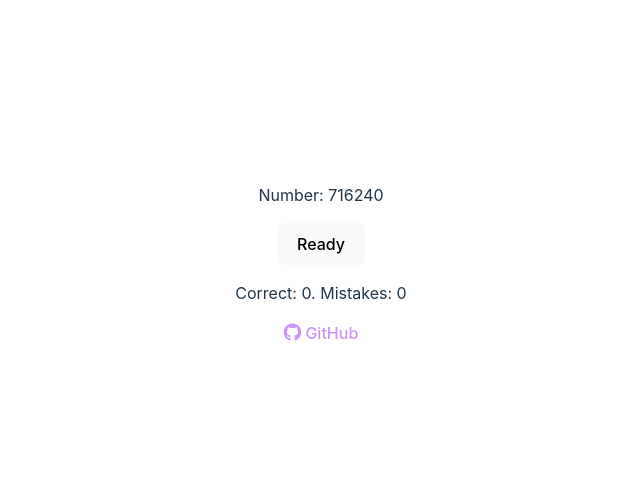
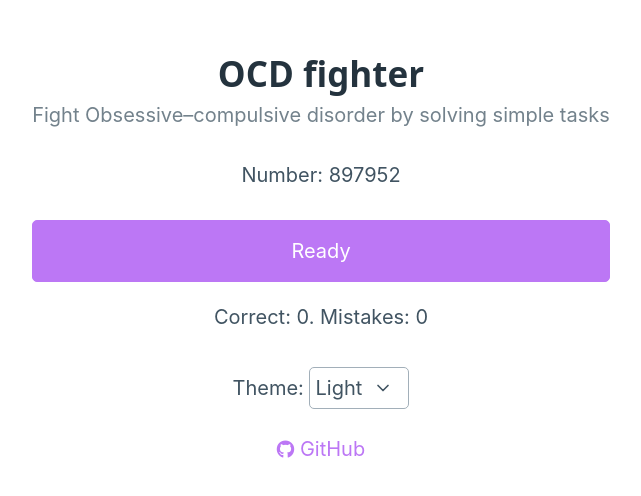
Before and after one commit to navalnica/akr, a Svelte app: page / in a window 1280 px wide. Shown: the part 144-640 px from the top of the page, without its empty margins (319-960 px from the left). Built offline with nearby package versions, Linux system fonts and the light colour scheme.

Commit message:
add light/dark theme switching

```diff
--- a/index.html
+++ b/index.html
@@ -2,9 +2,9 @@
 <html lang="en">
   <head>
     <meta charset="UTF-8" />
+    <meta name="viewport" content="width=device-width, initial-scale=1.0" />
+    <link rel="icon" type="image/svg+xml" href="/vite.svg" />
     <link rel="stylesheet" href="https://use.fontawesome.com/releases/v6.4.0/css/all.css">
-    <link rel="icon" type="image/svg+xml" href="/vite.svg" />
-    <meta name="viewport" content="width=device-width, initial-scale=1.0" />
     <title>AKR</title>
   </head>
   <body>
--- a/package.json
+++ b/package.json
@@ -6,11 +6,14 @@
   "scripts": {
     "dev": "vite",
     "build": "vite build --outDir docs",
-    "preview": "vite preview"
+    "preview": "vite preview --outDir docs --port 4000"
   },
   "devDependencies": {
     "@sveltejs/vite-plugin-svelte": "^2.0.4",
     "svelte": "^3.58.0",
     "vite": "^4.3.9"
+  },
+  "dependencies": {
+    "@picocss/pico": "^1.5.10"
   }
 }
--- a/src/App.svelte
+++ b/src/App.svelte
@@ -1,4 +1,6 @@
 <script>
+	import ThemeSwitcher from "./lib/ThemeSwitcher.svelte";
+
 	let visibleTask = true;
 	let visibleGuess = false;
 	let visibleResult = false;
@@ -20,14 +22,18 @@
 	}
 	function checkGuess() {
 		visibleResult = true;
+		let inputGuess = document.getElementById('input-guess');
 		if (guess == number){
 			resultText = 'Correct';
 			nCorrect += 1;
 			solved = true;
+			inputGuess.setAttribute('aria-invalid', 'false');
+			inputGuess.readOnly = true;
 		}
 		else{
 			resultText = 'Mistake';
 			nMistakes += 1;
+			inputGuess.setAttribute('aria-invalid', 'true');
 		}
 	}
 	function hideResult() {
@@ -48,6 +54,11 @@
 	}
 </script>
 
+<hgroup>
+	<h2>OCD fighter</h2>
+	<h3>Fight Obsessive–compulsive disorder by solving simple tasks</h3>
+</hgroup>
+
 {#if visibleTask}
 	<p>Number: {number}</p>
 	<button on:click={readyToGuess}>Ready</button>
@@ -65,6 +76,8 @@
 
 <p>Correct: {nCorrect}. Mistakes: {nMistakes}</p>
 
+<ThemeSwitcher />
+
 <a href="https://github.com/navalnica/akr" target="_blank" rel="noreferrer">
 	<i class="fa-brands fa-github" style='font-size:18px'></i> GitHub
 </a>
--- a/src/app.css
+++ b/src/app.css
@@ -1,27 +1,79 @@
+/* data-theme variables definition is a modified code from: https://picocss.com/docs/customization.html */
+
+/* Purple Light scheme (Default) */
+/* Can be forced with data-theme="light" */
+[data-theme="light"],
+:root:not([data-theme="dark"]) {
+  --primary: #bc77f5;
+  --primary-hover: #b470eb;
+  --primary-focus: rgba(142, 36, 170, 0.125);
+  --primary-inverse: #FFF;
+}
+
+/* Purple Dark scheme (Auto) */
+/* Automatically enabled if user has Dark mode enabled */
+@media only screen and (prefers-color-scheme: dark) {
+  :root:not([data-theme]) {
+    --primary: #bc77f5;
+    --primary-hover: #c988ff;
+    --primary-focus: rgba(142, 36, 170, 0.25);
+    --primary-inverse: #FFF;
+  }
+}
+
+/* Purple Dark scheme (Forced) */
+/* Enabled if forced with data-theme="dark" */
+[data-theme="dark"] {
+  --primary: #bc77f5;
+  --primary-hover: #c988ff;
+  --primary-focus: rgba(142, 36, 170, 0.25);
+  --primary-inverse: #FFF;
+}
 :root {
   font-family: Inter, system-ui, Avenir, Helvetica, Arial, sans-serif;
   line-height: 1.5;
   font-weight: 400;
 
   color-scheme: light dark;
-  color: rgba(255, 255, 255, 0.87);
-  background-color: #242424;
+
+  /* --text-color: rgba(0, 0, 0, 0.87);
+  --background-color: #dddddd;
+  --button-background-color: #bb6ffd;
+  --button-text-color: #ffffff; */
+  /* --primary: #bc77f5;
+  --primary-hover: #cc93fa; */
+  /* --primary: #2eeac1; */
+
+  /* color: var(--text-color); */
+  /* background-color: var(--background-color); */
 
   font-synthesis: none;
   text-rendering: optimizeLegibility;
   -webkit-font-smoothing: antialiased;
   -moz-osx-font-smoothing: grayscale;
   -webkit-text-size-adjust: 100%;
+
+  /* --form-element-active-border-color: var(--primary);
+  --form-element-focus-color: var(--primary-focus);
+  --switch-color: var(--primary-inverse);
+  --switch-checked-background-color: var(--primary); */
 }
+/* [data-theme="dark"] {
+  --text-color: rgba(255, 255, 255, 0.87);
+  --background-color: #242424;
+  --accent-color: #cc93fa;
+  --button-background-color: #1a1a1a;
+  --button-text-color: var(--text-color);
+} */
 
-a {
+/* a {
   font-weight: 500;
-  color: #cc93fa;
+  color: var(--text-color);
   text-decoration: inherit;
 }
 a:hover {
-  color: #b765fa;
-}
+  color: var(--accent-color);
+} */
 
 body {
   margin: 0;
@@ -31,10 +83,10 @@ body {
   min-height: 100vh;
 }
 
-h1 {
+/* h1 {
   font-size: 3.2em;
   line-height: 1.1;
-}
+} */
 
 .card {
   padding: 2em;
@@ -47,25 +99,26 @@ h1 {
   text-align: center;
 }
 
-button {
+/* button {
   border-radius: 8px;
-  border: 1px solid transparent;
+  border: 2px solid transparent;
   padding: 0.6em 1.2em;
   font-size: 1em;
   font-weight: 500;
   font-family: inherit;
-  background-color: #1a1a1a;
   cursor: pointer;
   transition: border-color 0.25s;
-}
-button:hover {
-  border-color: #646cff;
+  background-color: var(--button-background-color);
+  color: var(--button-text-color)
+} */
+/* button:hover {
+  border-color: var(--accent-color);
 }
 button:focus,
 button:focus-visible {
   outline: 4px auto -webkit-focus-ring-color;
-}
-
+} */
+/*
 input {
   color: inherit;
   border-radius: 8px;
@@ -77,22 +130,16 @@ input {
   transition: border-color 0.25s;
 }
 input:hover {
-  border-color: #646cff;
+  border-color: var(--accent-color);
 }
 input:focus,
 input:focus-visible {
   outline: 4px auto -webkit-focus-ring-color;
-}
+} */
 
-@media (prefers-color-scheme: light) {
+/* @media (prefers-color-scheme: light) {
   :root {
     color: #213547;
     background-color: #ffffff;
   }
-  a:hover {
-    color: #747bff;
-  }
-  button {
-    background-color: #f9f9f9;
-  }
-}
+} */
--- /dev/null
+++ b/src/lib/ThemeSwitcher.svelte
@@ -0,0 +1,51 @@
+<!--
+    modified code from:
+    https://stackoverflow.com/questions/56300132/how-to-override-css-prefers-color-scheme-setting
+-->
+
+<script>
+    function detectColorScheme(){
+        //determine if the theme was already set either by system (browser theme) or by user
+
+        var theme="light";    //default to light
+
+        if(localStorage.getItem("theme")){
+            //local storage is used to override OS theme settings
+            if(localStorage.getItem("theme") == "dark"){
+                var theme = "dark";
+            }
+        } else if(!window.matchMedia) {
+            //matchMedia method not supported
+            return theme;
+        } else if(window.matchMedia("(prefers-color-scheme: dark)").matches) {
+            //OS theme setting detected as dark
+            var theme = "dark";
+        }
+
+        return theme;
+    }
+
+    let themeSelected = detectColorScheme();
+    document.documentElement.setAttribute("data-theme", themeSelected);
+
+    function switchTheme() {
+        localStorage.setItem('theme', themeSelected);
+        document.documentElement.setAttribute('data-theme', themeSelected);
+    }
+</script>
+
+<label id="theme-select-label" for="theme-select">
+    Theme:
+    <select id="theme-select" bind:value={themeSelected} on:change={switchTheme}>
+        <option value="dark">Dark</option>
+        <option value="light">Light</option>
+    </select>
+</label>
+
+<style>
+    #theme-select {
+        max-width: 100px;
+        padding: 5px;
+        text-align: left;
+    }
+</style>
--- a/src/main.js
+++ b/src/main.js
@@ -1,3 +1,4 @@
+import '@picocss/pico'
 import './app.css'
 import App from './App.svelte'
 
```
Also changed, not shown: 6 other files (tests, documents, lock files or other folders).
